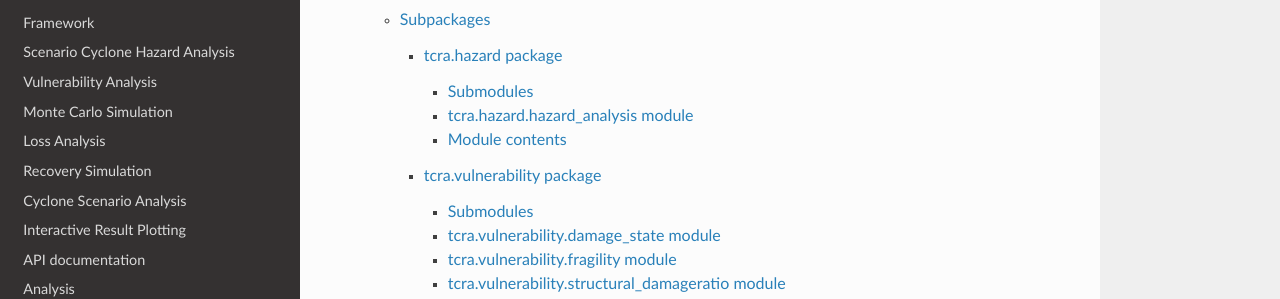
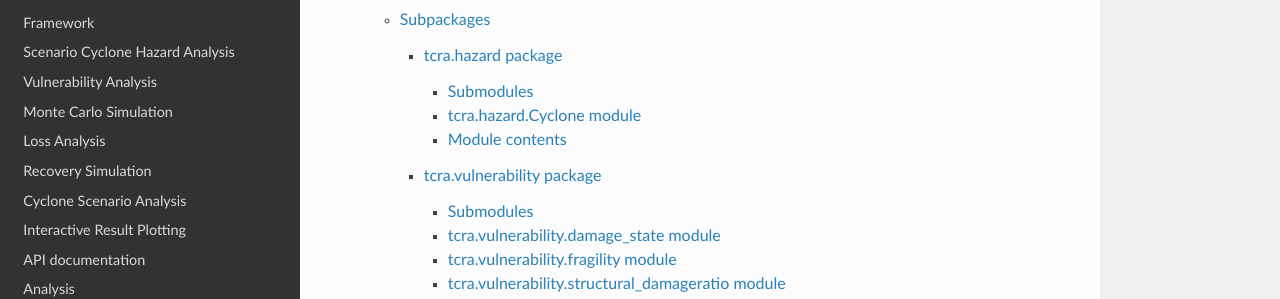
Before and after one commit to rxm562/TCRA, a Sphinx documentation site: the page built from docs/source/apidocs/modules.rst, in a window 1280 px wide and 1351 px high. Shown: the part 188-487 px from the top of the window. Built offline with Sphinx 7.4.7 and the Read the Docs theme 2.0.0, drawn with Linux system fonts in a browser that asks for light colours.

Commit message:
Update tcra.hazard.rst

```diff
--- a/docs/source/apidocs/tcra.hazard.rst
+++ b/docs/source/apidocs/tcra.hazard.rst
@@ -4,10 +4,10 @@ tcra.hazard package
 Submodules
 ----------
 
-tcra.hazard.hazard_analysis module
+tcra.hazard.Cyclone module
 ----------------------------------
 
-.. automodule:: tcra.hazard.hazard_analysis
+.. automodule:: tcra.hazard.Cyclone
     :members:
     :undoc-members:
     :show-inheritance:
```
